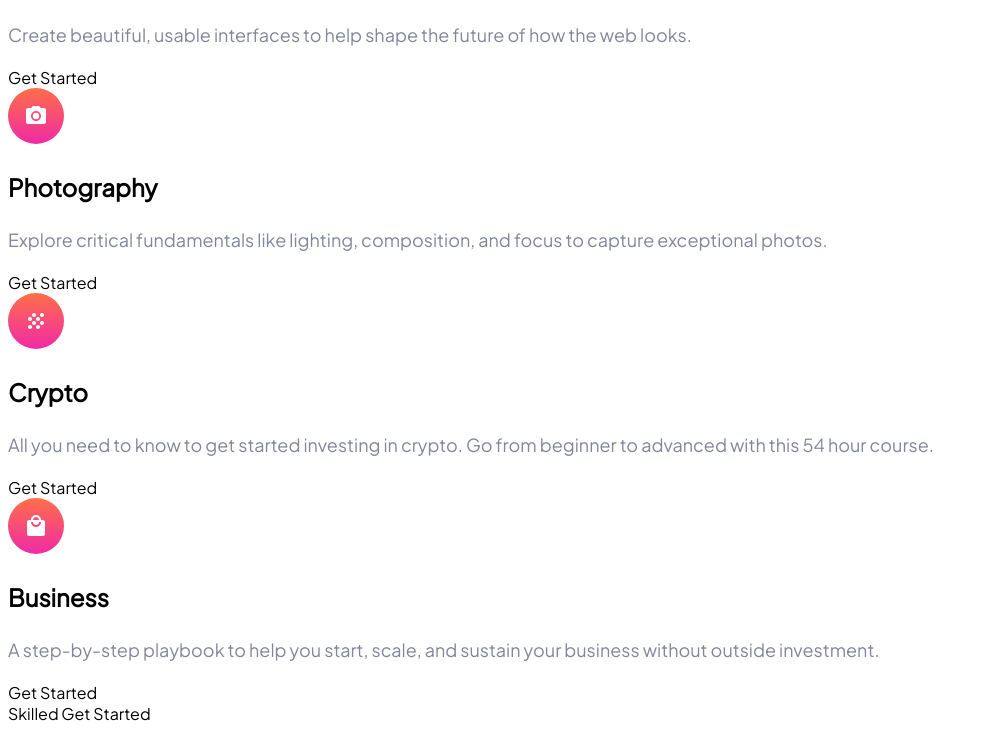
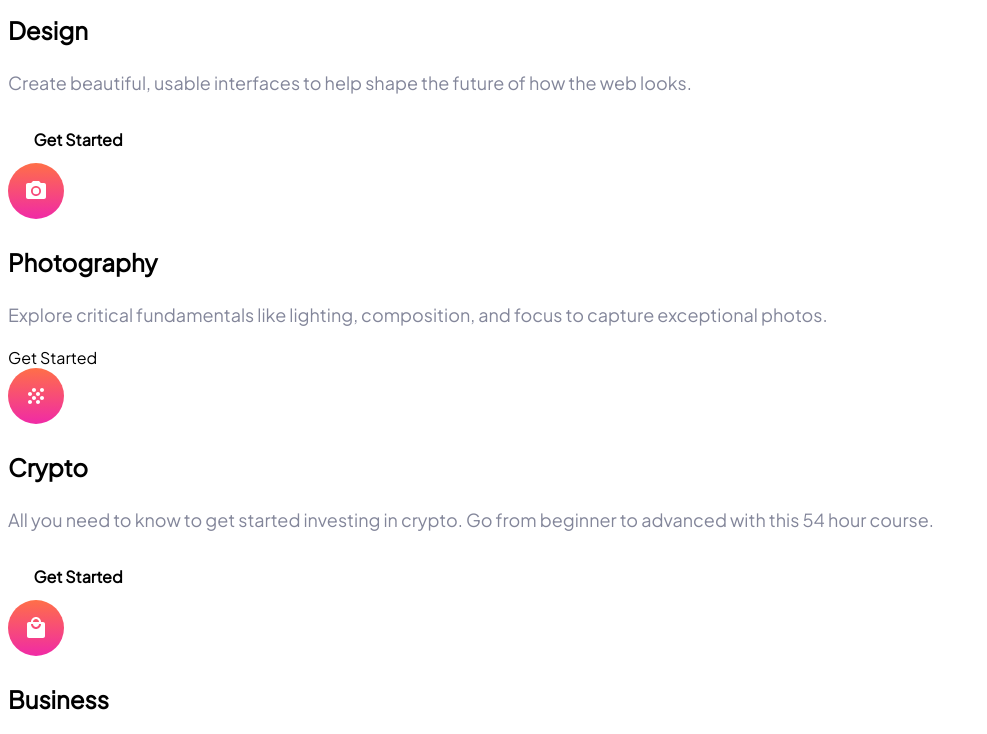
Before and after one commit to amt-isaac-agbobli/amalitech-phace-one-project, a plain HTML site: page index.html in a window 1280 px wide. Shown: the part 1686-2420 px from the top of the page, without its empty margins (0-987 px from the left). Drawn offline with Linux system fonts and the light colour scheme.

Commit message:
Add class to the links in the index.html and style the button

```diff
--- a/css/styles.css
+++ b/css/styles.css
@@ -68,12 +68,26 @@
       line-height: 1.556;
     }
   }
-  ul {
-    list-style: none;
-  }
+
   a {
     color: inherit;
     text-decoration: none;
     outline: none;
     cursor: pointer;
   }
+
+  .button {
+    width: 140px;
+    height: 48px;
+    font-size: 1rem;
+    font-weight: 700;
+    color: var(--colors-white);
+    display: flex;
+    align-items: center;
+    justify-content: center;
+    border-radius: 28px;
+    -webkit-border-radius: 28px;
+    -moz-border-radius: 28px;
+    -ms-border-radius: 28px;
+    -o-border-radius: 28px;
+  }
--- a/index.html
+++ b/index.html
@@ -14,7 +14,7 @@
   <header>
     <div class="header-container">
       <span class="logo">Skilled</span>
-      <a href="#" class="nav-button">Get Started</a>
+      <a href="#" class="button">Get Started</a>
     </div>
   </header>
   <main>
@@ -53,7 +53,7 @@
           Create beautiful, usable interfaces to help shape the future of
           how the web looks.
         </p>
-        <a href="#">Get Started</a>
+        <a href="#" class="button">Get Started</a>
       </div>
       <div class="course">
         <img src="assets/icon-photography.svg" alt="ico" />
@@ -71,7 +71,7 @@
           All you need to know to get started investing in crypto. Go from beginner
           to advanced with this 54 hour course.
         </p>
-        <a href="#">Get Started</a>
+        <a href="#" class="button">Get Started</a>
       </div>
       <div class="course">
         <img src="assets/icon-business.svg" alt="ico" />
@@ -80,7 +80,7 @@
           A step-by-step playbook to help you start, scale, and sustain your business
           without outside investment.
         </p>
-        <a href="#">Get Started</a>
+        <a href="#" class="button">Get Started</a>
       </div>
       </div>
     </section>
@@ -88,7 +88,7 @@
   <footer>
     <div class="footer-content">
       <span>Skilled</span>
-      <a href="#">Get Started</a>
+      <a href="#" class="button">Get Started</a>
     </div>
   </footer>
 
```
